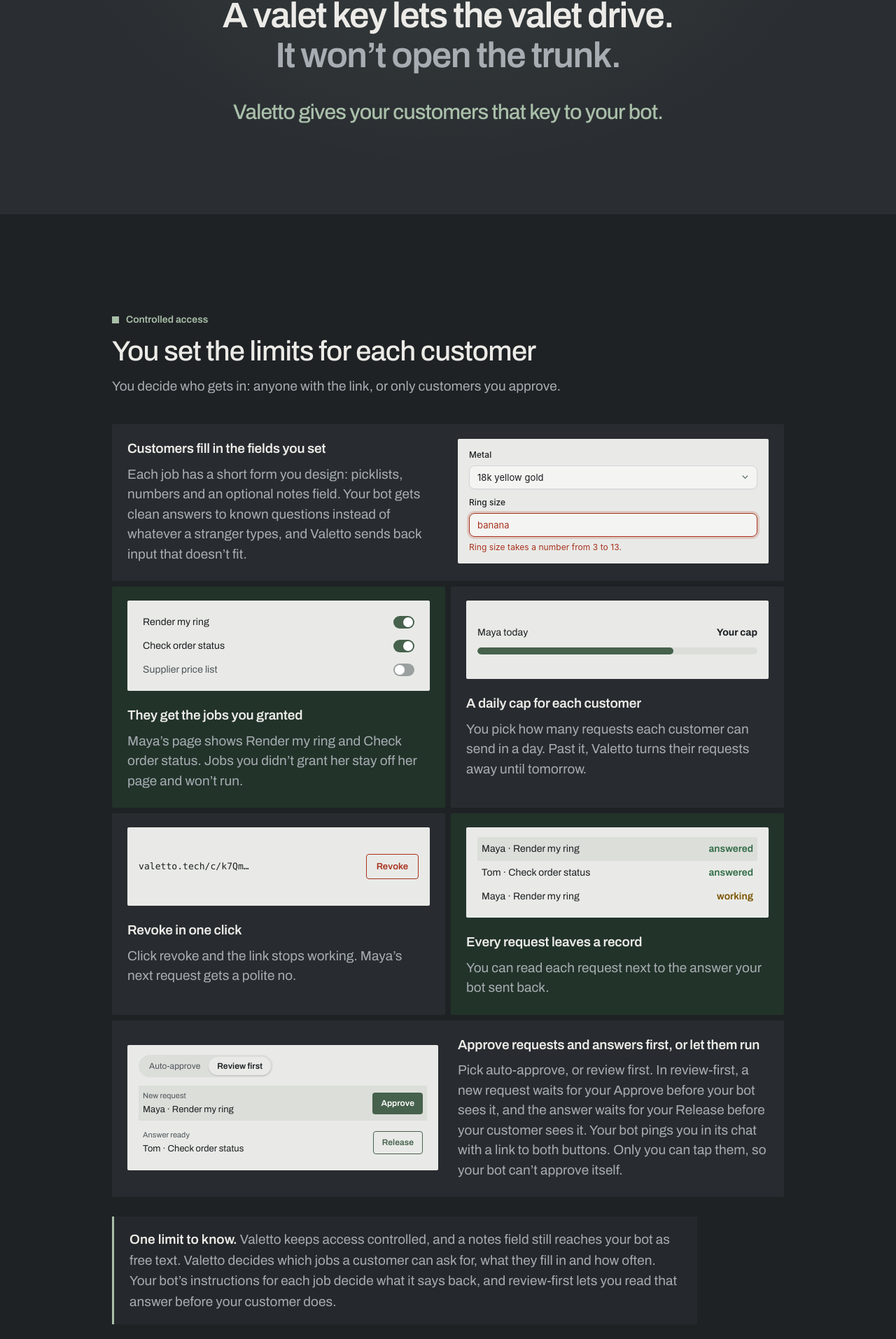
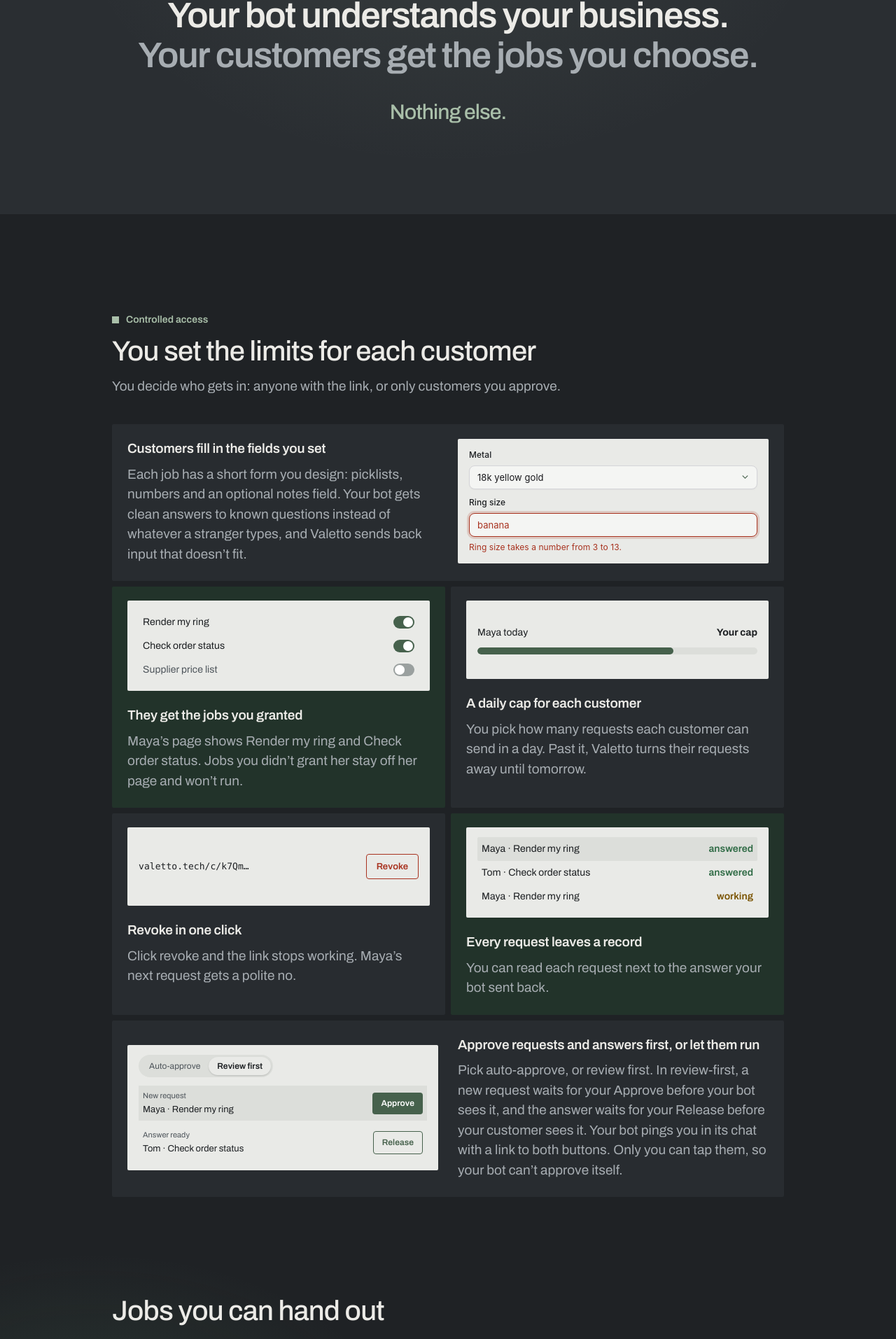
Before and after one commit to klahrich/replyslip, a Next.js app: page /valetto in a window 1280 px wide. Shown: the part 1065-2978 px from the top of the page at 70% size. Built offline with nearby package versions, Linux system fonts and the light colour scheme.

Commit message:
Valetto: plainer copy for busy owners

```diff
--- a/app/(site)/valetto/page.tsx
+++ b/app/(site)/valetto/page.tsx
@@ -169,8 +169,8 @@
 
 const STEPS: { h: string; p: ReactNode }[] = [
   {
-    h: 'Pick the jobs your bot will do for customers.',
-    p: 'Give each job a name, the fields a customer fills in, like a metal picklist or a ring size, and the answer you want back.',
+    h: 'Tell your bot which jobs to offer.',
+    p: 'Describe each one in plain words, like “ask for the metal and ring size, reply with a price range”, and Valetto turns it into a simple form for your customers.',
   },
   {
     h: 'Share one open link, or approve each customer by email.',
@@ -254,15 +254,15 @@
           </div>
         </section>
 
-        <section className="vt-key" aria-label="The valet key" data-play>
+        <section className="vt-key" aria-label="What customers get" data-play>
           <p className="vt-key-a">
-            <Words text="A valet key lets the valet drive." />
+            <Words text="Your bot understands your business." />
           </p>
           <p className="vt-key-b">
-            <Words text="It won’t open the trunk." from={7} />
+            <Words text="Your customers get the jobs you choose." from={5} />
           </p>
           <p className="vt-key-c">
-            <Words text="Valetto gives your customers that key to your bot." from={12} />
+            <Words text="Nothing else." from={12} />
           </p>
         </section>
 
@@ -283,12 +283,6 @@
               </article>
             ))}
           </div>
-          <p className="vt-limit">
-            <b>One limit to know.</b> Valetto keeps access controlled, and a notes field still reaches your bot as free
-            text. Valetto decides which jobs a customer can ask for, what they fill in and how often. Your bot’s
-            instructions for each job decide what it says back, and review-first lets you read that answer before your
-            customer does.
-          </p>
         </section>
 
         <section className="vt-sec" id="jobs" aria-labelledby="jobs-h">
--- a/components/site/valetto/valetto.css
+++ b/components/site/valetto/valetto.css
@@ -145,7 +145,7 @@
   .vt-hero h1 .vt-dim .w{animation-delay:calc(var(--i) * 55ms + 350ms)}
 }
 
-/* the valet key band: three big lines snap in once, one after another */
+/* the "what customers get" band: three big lines snap in once, one after another */
 .vt-key{margin-top:clamp(80px,10vw,128px);background:var(--field);padding:clamp(72px,10vw,128px) var(--m);text-align:center;
   background-image:radial-gradient(60% 120% at 50% 0%,color-mix(in srgb,var(--accent) 10%,transparent),transparent 70%)}
 .vt-key p{margin-inline:auto;max-width:20em;font-size:clamp(1.75rem,1.1rem + 2.6vw,3.25rem);line-height:1.12;letter-spacing:-.03em;font-weight:600}
@@ -195,8 +195,6 @@
 .vt-log li{padding:6px}
 .vt-log li:first-child{background:var(--paper-2)}
 .vt-ok{color:var(--ok);font-weight:600}.vt-run{color:var(--info);font-weight:600}
-.vt-limit{margin-top:28px;padding:18px 22px;border-left:3px solid var(--accent);background:color-mix(in srgb,var(--surface) 70%,transparent);color:var(--muted);max-width:44em;line-height:1.55}
-.vt-limit b{color:var(--ink);font-weight:600}
 @media (max-width:719px){.vt-control{grid-template-columns:1fr;gap:6px}.vt-cell.wide-cell{grid-template-columns:1fr;gap:0}.vt-cell.wide-cell .frag{order:0;margin-bottom:20px}.vt-cell:nth-child(n){background:var(--surface)}.vt-cell:nth-child(even){background:#22332a}}
 
 /* jobs */
```
